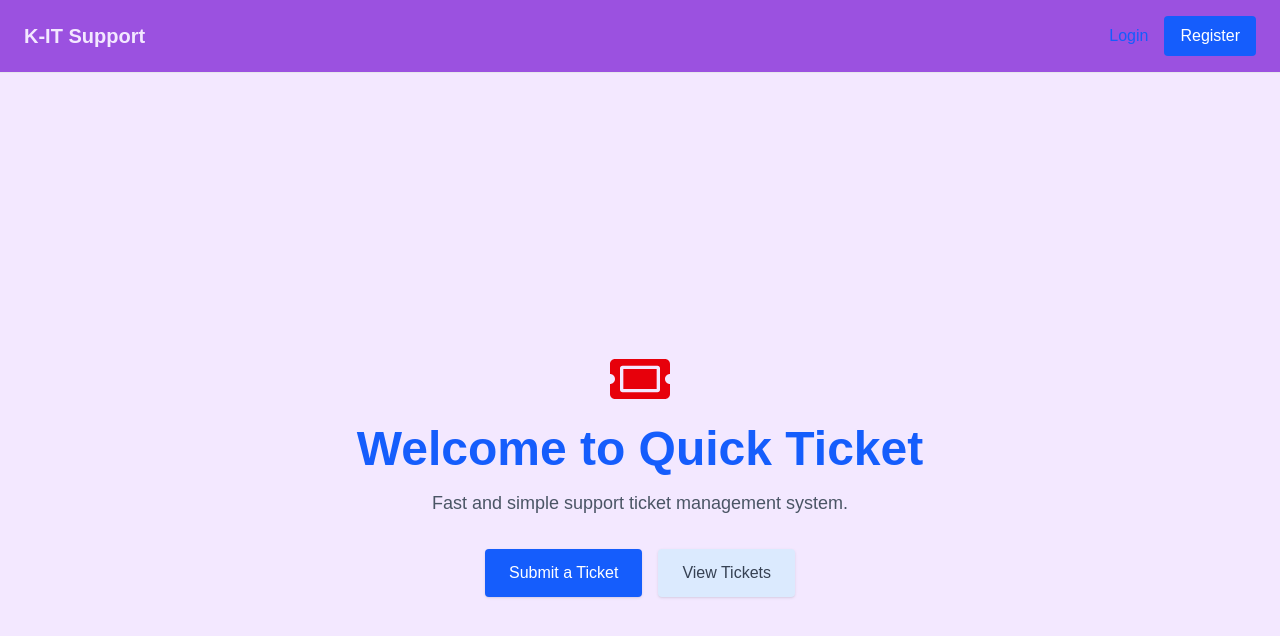
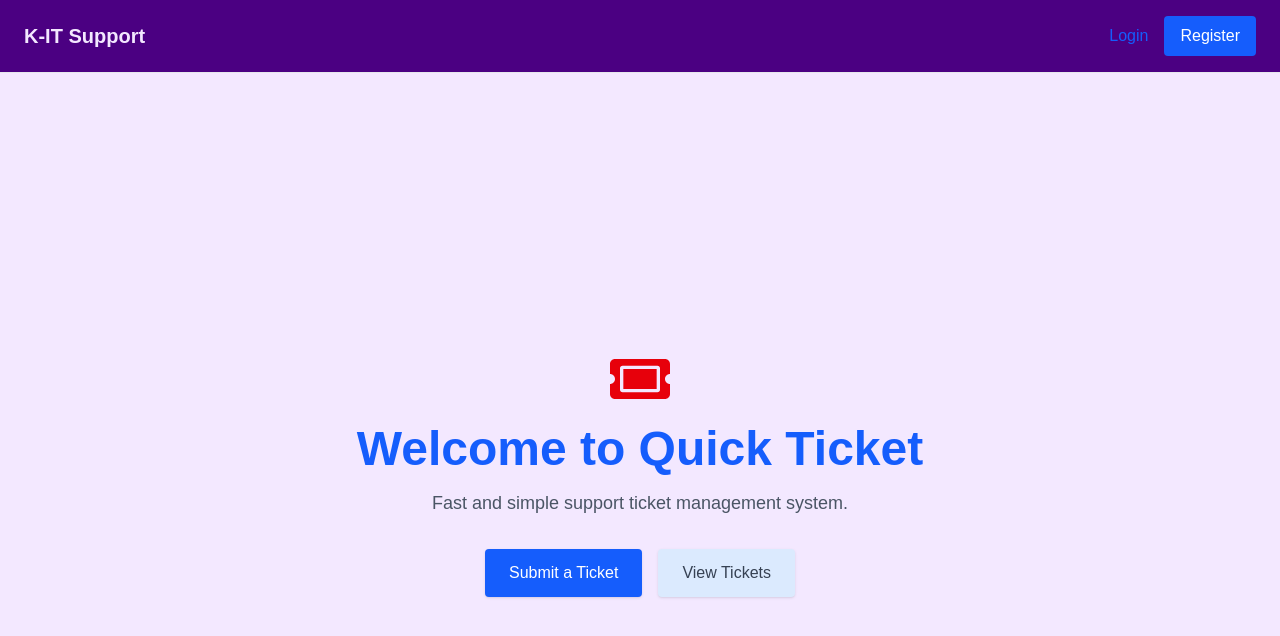
Before and after one commit to ericstober/quick-ticket, a Next.js app: page / in a window 1280 px wide. Shown: the top 636 px of the page. Built offline with nearby package versions, Linux system fonts and the light colour scheme; no server answers.

Commit message:
change background from purple to purple-dark

```diff
--- a/src/components/Navbar.tsx
+++ b/src/components/Navbar.tsx
@@ -6,7 +6,7 @@ const Navbar = async () => {
   const user = await getCurrentUser();
 
   return (
-    <nav className='bg-purple border-b border-gray-200 px-6 py-4 flex justify-between items-center'>
+    <nav className='bg-purple-dark border-b border-gray-200 px-6 py-4 flex justify-between items-center'>
       <div>
         <Link href='/' className='text-xl font-bold text-purple-light'>
           K-IT Support
```
